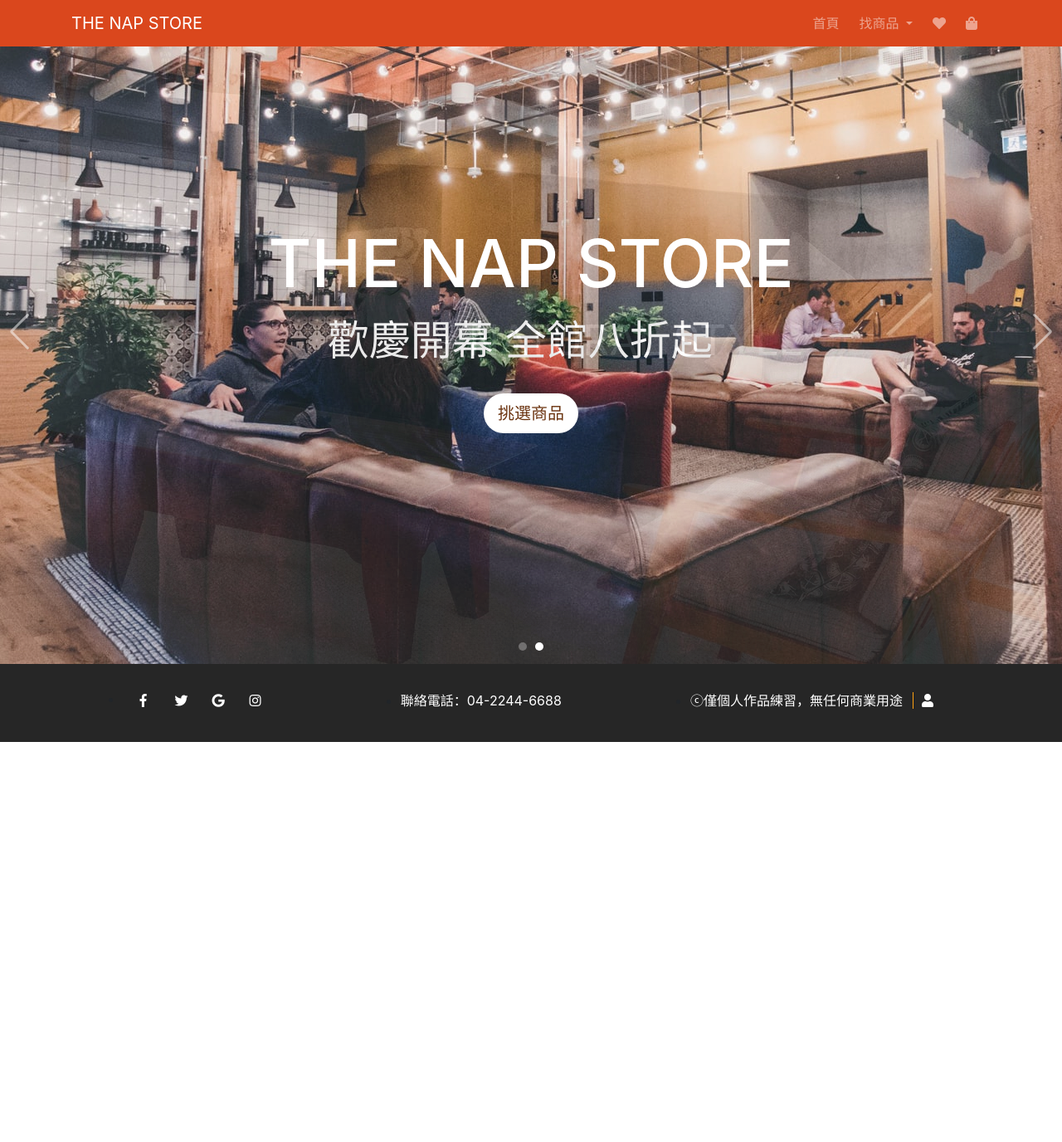
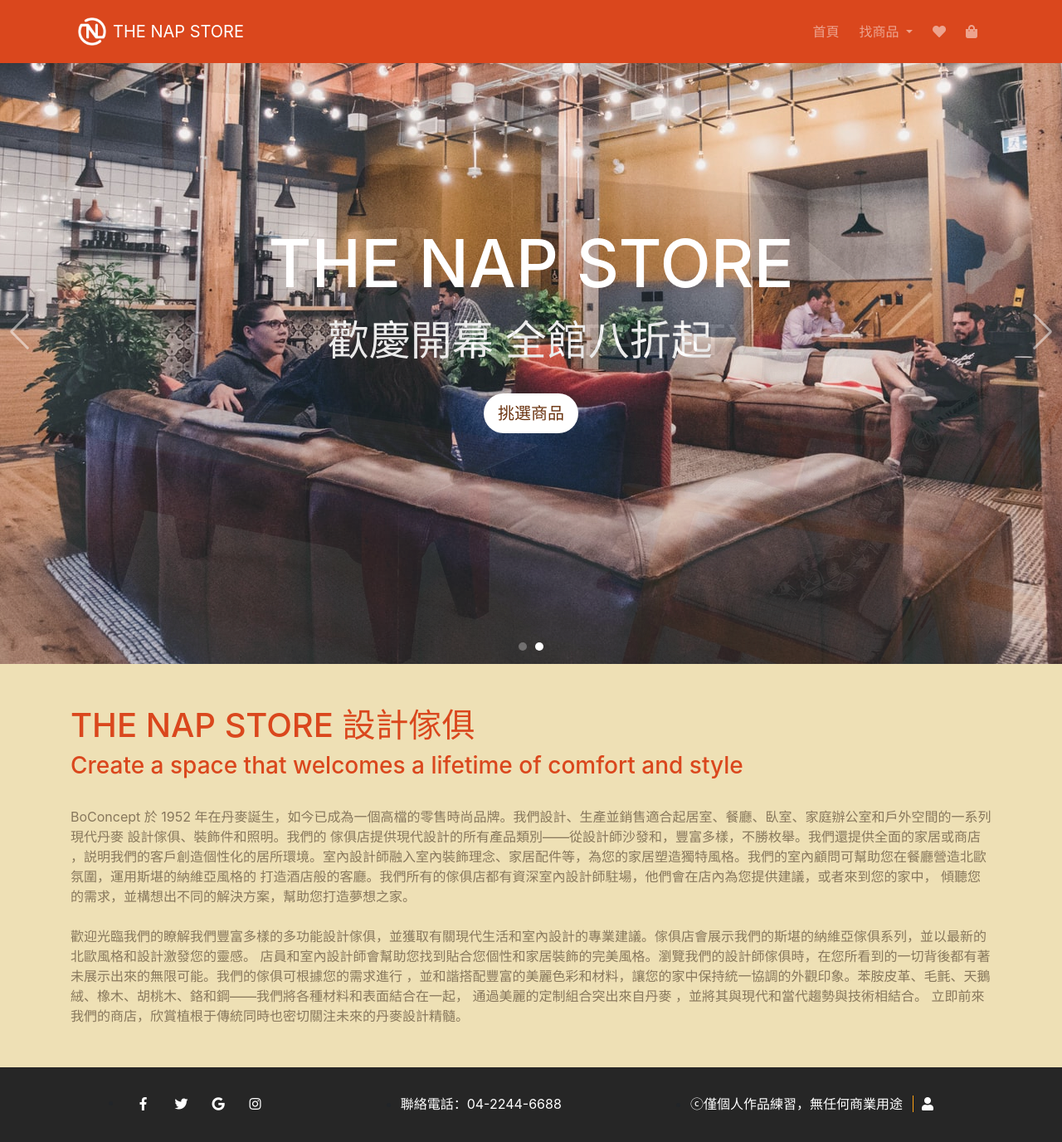
Before and after one commit to nedbe/Vue_demo, a Vue app: page /#/ in a window 1280 px wide. Shown: the top 1376 px of the page at 83% size. Before the commit the page ends 894 px from the top, so only its background shows below. Built offline with nearby package versions, Linux system fonts and the light colour scheme.

Commit message:
新增logo 與調整navbar

```diff
--- a/src/assets/helpers/_variables.scss
+++ b/src/assets/helpers/_variables.scss
@@ -49,6 +49,8 @@
 $classic:   #6c3411 !default;
 $warm:  #da471d !default;
 $night:  #262626 !default;
+$foggy:  #eee0b5 !default;
+$mocha:  #87775c !default;
 
 $colors: () !default;
 $colors: map-merge(
@@ -95,6 +97,8 @@
     "classic":   $classic,
     "warm":   $warm,
     "night":   $night,
+    "foggy":   $foggy,
+    "mocha":   $mocha,
   ),
   $theme-colors
 );
--- a/src/components/front/Navbar.vue
+++ b/src/components/front/Navbar.vue
@@ -3,8 +3,9 @@
     <nav class="navbar navbar-expand-sm navbar-dark container">
       <!-- Brand -->
       <router-link class="navbar-brand" :to="{ name: 'Home' }"
-        >THE NAP STORE</router-link
-      >
+        ><img src="@/assets/logo.png" alt="" /><span>
+          THE NAP STORE</span
+        ></router-link>
       <button
         class="navbar-toggler"
         type="button"
@@ -43,11 +44,14 @@
             </div>
           </li>
           <li class="nav-item mr-2">
-            <a class="nav-link" href="#" title="願望清單"><i class="fas fa-heart"></i></a>
+            <a class="nav-link" href="#" title="願望清單"
+              ><i class="fas fa-heart"></i
+            ></a>
           </li>
-
           <li class="nav-item mr-2">
-            <a class="nav-link" href="#" title="購物車"><i class="fas fa-shopping-bag"></i></a>
+            <a class="nav-link" href="#" title="購物車"
+              ><i class="fas fa-shopping-bag"></i
+            ></a>
           </li>
         </ul>
       </div>
@@ -60,3 +64,14 @@
   name: 'Navbar',
 };
 </script>
+
+<style lang="scss" scoped>
+.navbar-brand {
+  display: flex;
+  align-items: center;
+  img {
+    height: 50px;
+    width: 50px;
+  }
+}
+</style>
--- a/src/views/Home.vue
+++ b/src/views/Home.vue
@@ -2,19 +2,42 @@
   <div>
     <Navbar />
     <Swiper />
-    <!-- <div class="bg-classic about">
-      <div class="container">123</div>
+    <div class="about bg-foggy">
+      <div class="container">
+        <div class="row">
+          <div class="col">
+            <h1 class="title text-warm">THE NAP STORE 設計傢俱</h1>
+            <h3 class="label text-warm">
+              Create a space that welcomes a lifetime of comfort and style
+            </h3>
+            <br />
+            <div class="text-mocha">
+              BoConcept 於 1952
+              年在丹麥誕生，如今已成為一個高檔的零售時尚品牌。我們設計、生產並銷售適合起居室、餐廳、臥室、家庭辦公室和戶外空間的一系列現代丹麥
+              設計傢俱、裝飾件和照明。我們的
+              傢俱店提供現代設計的所有產品類別——從設計師沙發和，豐富多樣，不勝枚舉。我們還提供全面的家居或商店
+              ，説明我們的客戶創造個性化的居所環境。室內設計師融入室內裝飾理念、家居配件等，為您的家居塑造獨特風格。我們的室內顧問可幫助您在餐廳營造北歐氛圍，運用斯堪的納維亞風格的
+              打造酒店般的客廳。我們所有的傢俱店都有資深室內設計師駐場，他們會在店內為您提供建議，或者來到您的家中，
+              傾聽您的需求，並構想出不同的解決方案，幫助您打造夢想之家。
+              <br /><br />
+              歡迎光臨我們的瞭解我們豐富多樣的多功能設計傢俱，並獲取有關現代生活和室內設計的專業建議。傢俱店會展示我們的斯堪的納維亞傢俱系列，並以最新的北歐風格和設計激發您的靈感。
+              店員和室內設計師會幫助您找到貼合您個性和家居裝飾的完美風格。瀏覽我們的設計師傢俱時，在您所看到的一切背後都有著未展示出來的無限可能。我們的傢俱可根據您的需求進行
+              ，並和諧搭配豐富的美麗色彩和材料，讓您的家中保持統一協調的外觀印象。苯胺皮革、毛氈、天鵝絨、橡木、胡桃木、鉻和鋼——我們將各種材料和表面結合在一起，
+              通過美麗的定制組合突出來自丹麥
+              ，並將其與現代和當代趨勢與技術相結合。
+              立即前來我們的商店，欣賞植根于傳統同時也密切關注未來的丹麥設計精髓。
+            </div>
+          </div>
+        </div>
+      </div>
     </div>
-    <div class="bg-night about">
-      <div class="container">123</div>
-    </div> -->
     <Footer />
   </div>
 </template>
 
 <style lang="scss" scope>
-.about{
-  height: 50vh;
+.about {
+  padding: 50px 0px;
 }
 </style>
 
```
Also changed, not shown: src/assets/logo.png, 1 other file (tests, documents, lock files or other folders).
